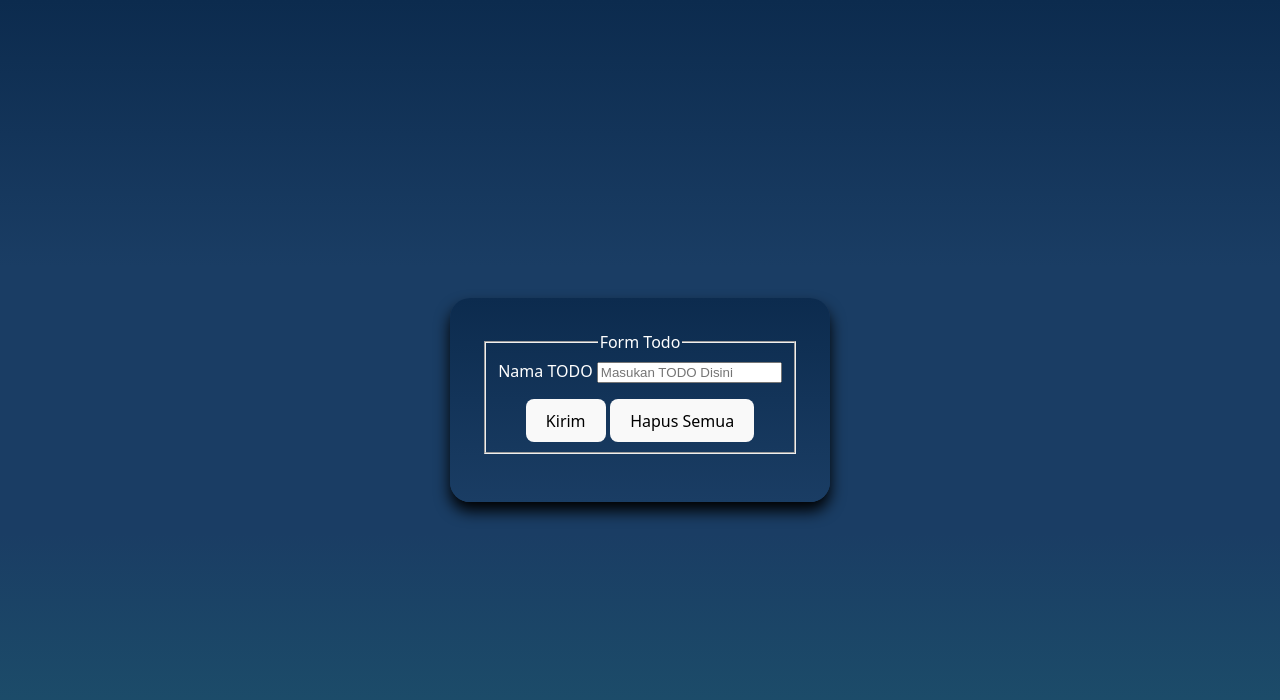
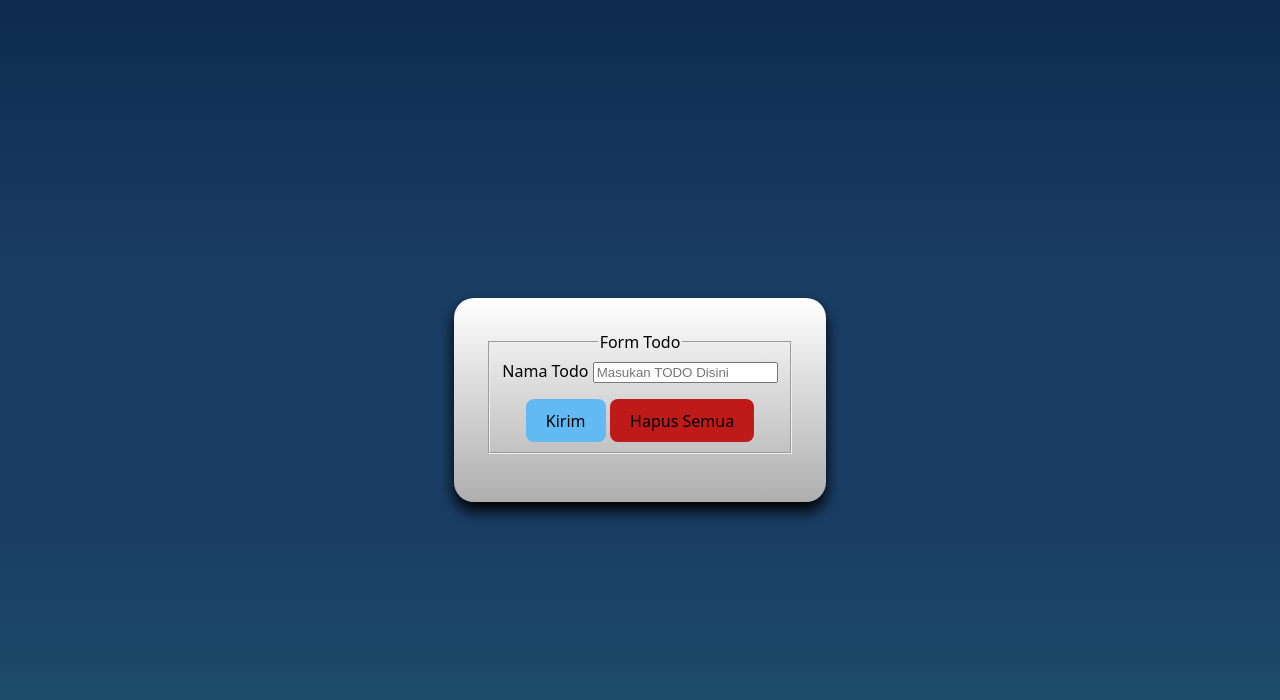
Before and after one commit to HabibiGanteng9/Portofolio, a website built with Vite: page index.html in a window 1280 px wide. Built offline with nearby package versions, Linux system fonts and the light colour scheme.

Commit message:
Second Commit

```diff
--- a/index.html
+++ b/index.html
@@ -12,7 +12,7 @@
       <fieldset>
         <legend>Form Todo</legend>
         <form action="" id="todoform">
-          <label for="todoinput">Nama TODO</label>
+          <label for="todoinput">Nama Todo</label>
           <input type="text" id="todoinput" placeholder="Masukan TODO Disini">
           <br>
           <button type="submit" class="createBttn">Kirim</button>
--- a/src/style.css
+++ b/src/style.css
@@ -41,12 +41,11 @@ h1 {
   margin: 0 auto;
   padding: 2rem;
   text-align: center;
-  background: linear-gradient(#0C2B4E, #1A3D64);
-  color: white;
+  background: linear-gradient( white, rgb(174, 174, 174));
+  color: black;
   box-shadow: 0px 9px 15px black;
   border-radius: 20px;
 }
-
 
 button {
   border-radius: 8px;
@@ -65,14 +64,20 @@ button {
   background-color: #1D546C;
 }
 
+.createBttn {
+  background-color: #61baf2;
+}
+
+.hapusBttn {
+  background-color: #BF1A1A;
+}
+
 .createBttn:hover {
-  box-shadow: 0px 0px 10px cyan;
-  background-color: #AEDEFC;
+  background-color: #4789b2;
 }
 
 .hapusBttn:hover {
-  box-shadow: 0px 0px 10px red;
-  background-color: #BF1A1A;
+  background-color: #760f0f;
 }
 button:focus,
 button:focus-visible {
```
